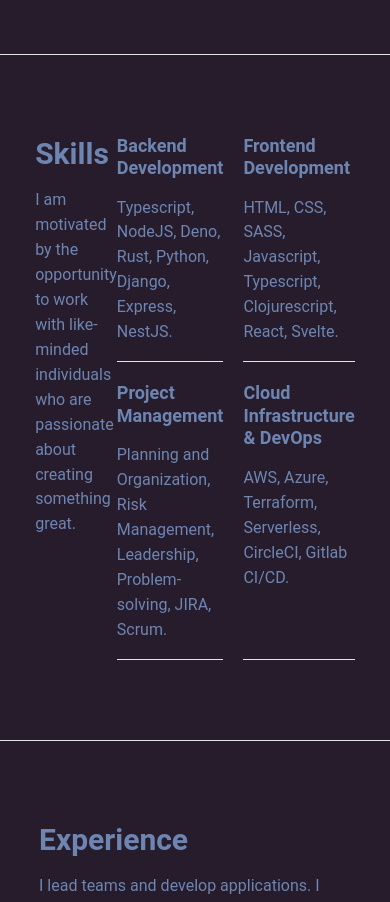
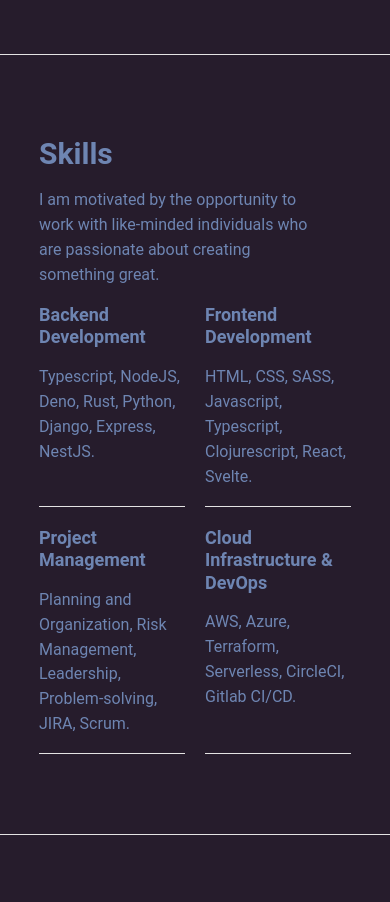
Before and after one commit to Strafer14/Strafer14.github.io, a Svelte app: page / in a window 390 px wide. Shown: the part 800-1702 px from the top of the page. Built offline with nearby package versions, Linux system fonts and the light colour scheme.

Commit message:
fixing the skills page to be responsive as well

```diff
--- a/src/sections/Skills/Skills.svelte
+++ b/src/sections/Skills/Skills.svelte
@@ -46,7 +46,7 @@
   }
 
   @media screen and (max-width: 924px) {
-    .experience-wrapper {
+    .skills-wrapper {
       grid-template-columns: 1fr;
     }
   }
```
